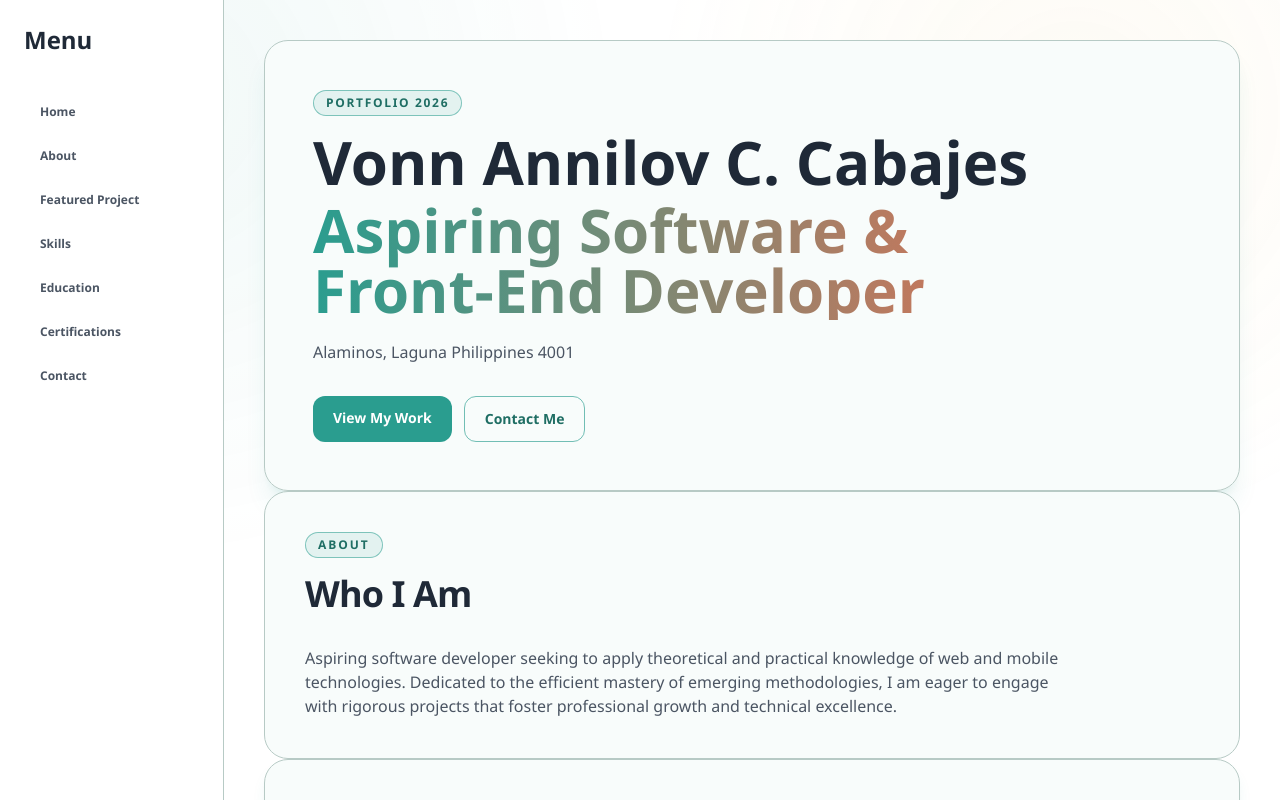
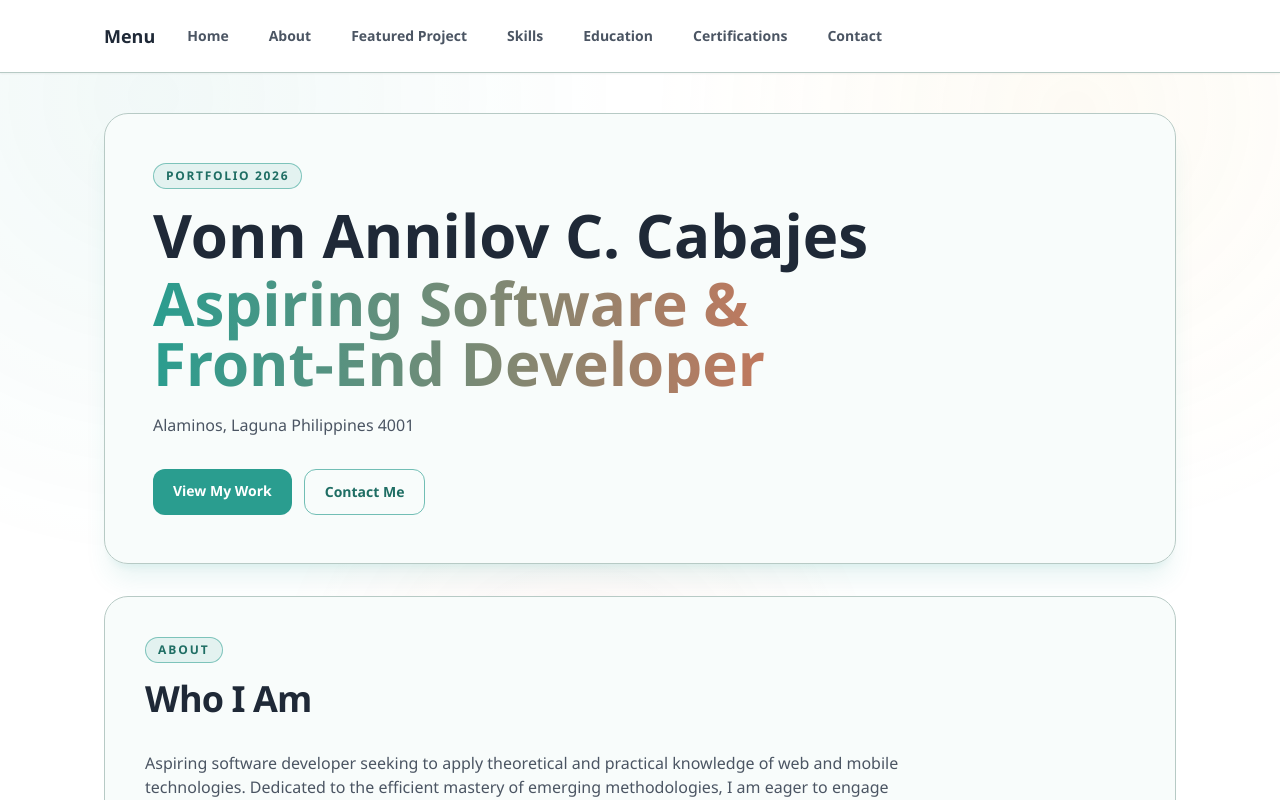
Before and after one commit to 0322-2197-stack/Portfolio, a React (Vite) app: page / in a window 1280 px wide. Shown: the top 800 px of the page. Built offline with nearby package versions, Linux system fonts and the light colour scheme.

Commit message:
Convert sidebar to top navbar

```diff
--- a/src/App.jsx
+++ b/src/App.jsx
@@ -14,10 +14,9 @@ export default function App() {
       <div className="pointer-events-none fixed inset-0 opacity-60 [background:radial-gradient(circle_at_12%_12%,rgba(42,157,143,0.11),transparent_36%),radial-gradient(circle_at_84%_14%,rgba(233,196,106,0.12),transparent_34%),radial-gradient(circle_at_45%_88%,rgba(231,111,81,0.1),transparent_32%)]" />
       <div className="pointer-events-none fixed inset-0 opacity-[0.06] [background-image:radial-gradient(#2a9d8f_0.55px,transparent_0.55px)] [background-size:20px_20px]" />
 
-      <div className="relative flex">
       <SideNavBar />
 
-        <main className="relative mx-auto w-full flex-1 flex-col gap-8 px-5 py-7 sm:px-8 lg:px-10 lg:py-10">
+      <main className="relative mx-auto flex w-full max-w-6xl flex-col gap-8 px-5 py-7 sm:px-8 lg:px-10 lg:py-10">
         <section id="hero">
           <HeroSection
             name={portfolioData.name}
@@ -52,6 +51,5 @@ export default function App() {
         </section>
       </main>
     </div>
-    </div>
   );
 }
--- a/src/components/SideNavBar.jsx
+++ b/src/components/SideNavBar.jsx
@@ -1,5 +1,3 @@
-import { useState } from "react";
-
 export default function SideNavBar() {
   const navItems = [
     { id: "hero", label: "Home" },
@@ -19,22 +17,21 @@ export default function SideNavBar() {
   };
 
   return (
-    <>
-      {/* Sidebar */}
-      <aside className="sticky top-0 z-40 h-screen w-64 bg-white/95 backdrop-blur-md border-r border-[#B7CAC5] lg:w-56">
-        <nav className="flex flex-col gap-2 overflow-y-auto p-8 lg:gap-1 lg:p-6">
-          <h2 className="mb-6 text-2xl font-black text-[#1F2937] lg:mb-8">Menu</h2>
+    <nav className="sticky top-0 z-40 w-full bg-white/95 backdrop-blur-md border-b border-[#B7CAC5] shadow-sm">
+      <div className="mx-auto flex max-w-6xl items-center gap-2 overflow-x-auto px-5 py-4 sm:px-8 lg:gap-4 lg:px-10">
+        <h2 className="whitespace-nowrap text-lg font-black text-[#1F2937]">Menu</h2>
+        <div className="flex gap-1 lg:gap-2">
           {navItems.map((item) => (
             <button
               key={item.id}
               onClick={() => handleNavClick(item.id)}
-              className="rounded-lg px-4 py-3 text-left text-sm font-semibold text-[#4B5563] transition-all duration-200 hover:bg-[#2A9D8F]/10 hover:text-[#1F6E64] active:bg-[#2A9D8F]/20 lg:text-xs"
+              className="whitespace-nowrap rounded-lg px-3 py-2 text-xs font-semibold text-[#4B5563] transition-all duration-200 hover:bg-[#2A9D8F]/10 hover:text-[#1F6E64] active:bg-[#2A9D8F]/20 lg:px-4 lg:py-2.5 lg:text-sm"
             >
               {item.label}
             </button>
           ))}
-        </nav>
-      </aside>
-    </>
+        </div>
+      </div>
+    </nav>
   );
 }
```
Lines whose indentation alone changed are shown as unchanged.
